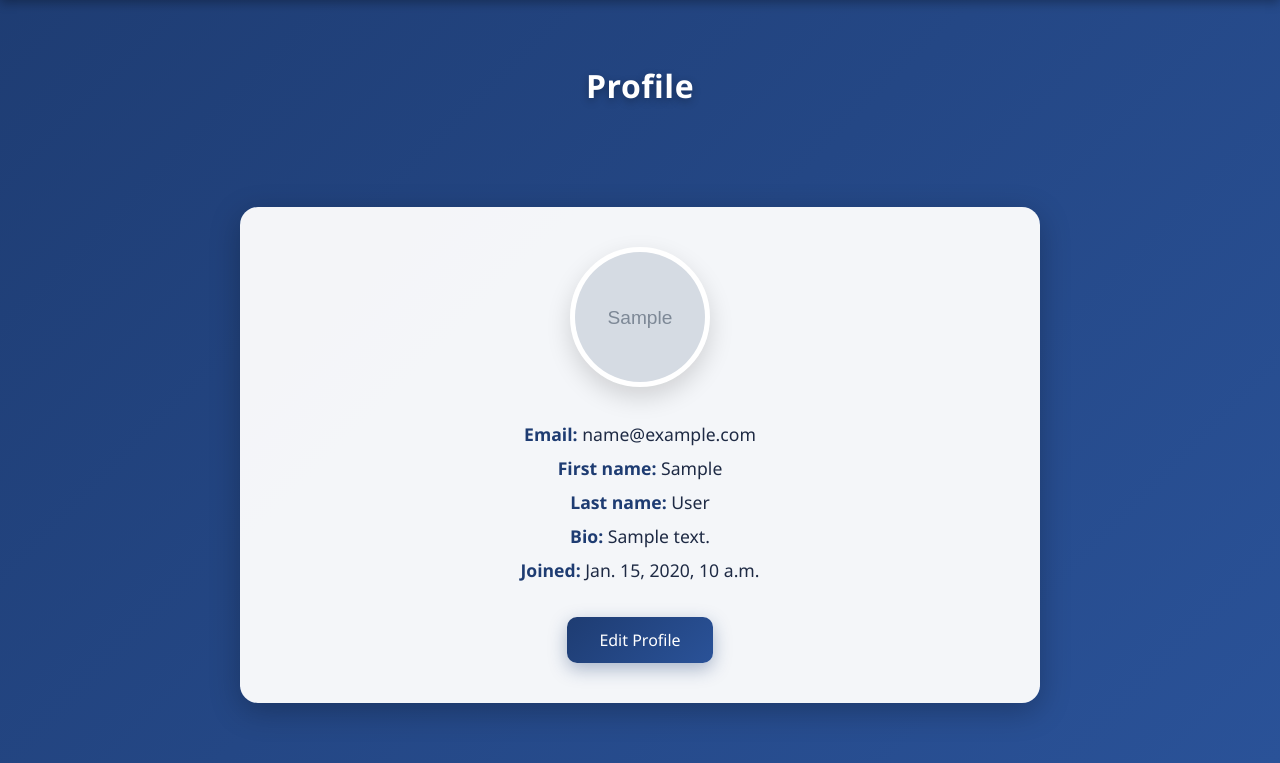
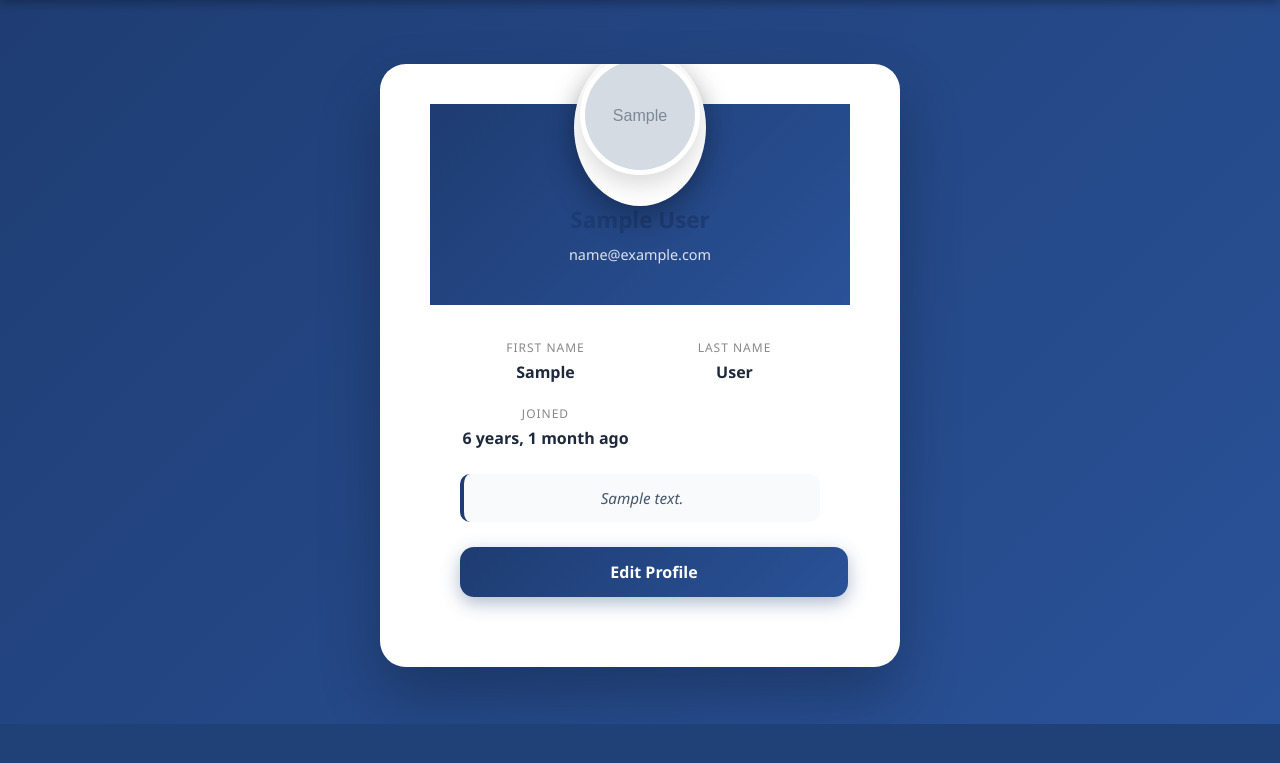
Before and after one commit to Mohammadiaa/-django-todo-cbv, a Django app: page /accounts/profile/ in a window 1280 px wide. Shown: the part 76-839 px from the top of the page. After the commit the page ends 800 px from the top, so only its background shows below. Run offline with Django 5.2, Linux system fonts and the light colour scheme; a user stored in the database is signed in; tables that the repository leaves empty hold one stand-in row (values such as "Sample post"); grey boxes marked "Sample" are stand-in pictures.

Commit message:
Improve profile page UI and display join date using natural time

```diff
--- a/accounts/views.py
+++ b/accounts/views.py
@@ -1,8 +1,9 @@
 from django.shortcuts import render
 from django.views.generic import TemplateView
+from django.contrib.auth.mixins import LoginRequiredMixin
 # Create your views here.
 
-class ProfileView(TemplateView):
+class ProfileView(LoginRequiredMixin,TemplateView):
     template_name = "profile/profile.html"
 
 class EditProfileView(TemplateView):
--- a/core/settings.py
+++ b/core/settings.py
@@ -38,7 +38,8 @@ INSTALLED_APPS = [
     "django.contrib.messages",
     "django.contrib.staticfiles",
     "accounts",
-    "tasks"
+    "tasks",
+    'django.contrib.humanize',
 ]
 
 MIDDLEWARE = [
--- a/static/css/style.css
+++ b/static/css/style.css
@@ -888,3 +888,108 @@ body {
   color: #2c4c84;
   font-weight: 600;
 }
+
+.profile-container {
+  min-height: 85vh;
+  display: flex;
+  justify-content: center;
+  align-items: center;
+}
+
+.profile-card {
+  width: 420px;
+  border-radius: 26px;
+  overflow: hidden;
+  background: #fff;
+  box-shadow: 0 30px 60px rgba(0,0,0,0.25);
+}
+
+.profile-header {
+  background: linear-gradient(135deg, #1e3c72, #2a5298);
+  padding: 70px 20px 40px;
+  text-align: center;
+  color: white;
+  position: relative;
+}
+
+.avatar-wrapper {
+  position: absolute;
+  top: -55px;
+  left: 50%;
+  transform: translateX(-50%);
+  background: white;
+  padding: 6px;
+  border-radius: 50%;
+  box-shadow: 0 12px 30px rgba(0,0,0,0.3);
+}
+
+.profile-avatar {
+  width: 110px;
+  height: 110px;
+  border-radius: 50%;
+  object-fit: cover;
+}
+
+.profile-name {
+  margin-top: 30px;
+  font-size: 1.4rem;
+  font-weight: 700;
+}
+
+.profile-email {
+  font-size: 0.9rem;
+  opacity: 0.85;
+}
+
+.profile-body {
+  padding: 30px;
+}
+
+.info-grid {
+  display: grid;
+  grid-template-columns: repeat(2, 1fr);
+  gap: 18px;
+  margin-bottom: 25px;
+}
+
+.info-grid span {
+  font-size: 0.75rem;
+  text-transform: uppercase;
+  letter-spacing: 1px;
+  color: #888;
+}
+
+.info-grid strong {
+  display: block;
+  font-size: 1rem;
+  color: #1e293b;
+  margin-top: 4px;
+}
+
+.profile-bio {
+  background: #f8fafc;
+  border-left: 4px solid #1e3c72;
+  padding: 14px;
+  border-radius: 10px;
+  font-size: 0.95rem;
+  color: #475569;
+  margin-bottom: 25px;
+}
+
+.edit-btn {
+  display: block;
+  width: 100%;
+  text-align: center;
+  background: linear-gradient(135deg, #1e3c72, #2a5298);
+  color: white;
+  padding: 14px;
+  border-radius: 14px;
+  font-weight: 600;
+  text-decoration: none;
+  transition: 0.3s;
+}
+
+.edit-btn:hover {
+  transform: translateY(-3px);
+  box-shadow: 0 10px 25px rgba(30,60,114,0.5);
+}
--- a/templates/profile/profile.html
+++ b/templates/profile/profile.html
@@ -1,36 +1,49 @@
 {% extends 'base.html' %}
 {% load static %}
 {% block content %}
-
+{% load humanize %}
 
 <div class="profile-container">
-  <h3 class="profile-title">Profile</h3>
+  <div class="profile-card">
 
-  <div class="card profile-card">
+    <div class="profile-header">
+      <div class="avatar-wrapper">
+        <img src="{{ user.profile.avatar.url }}" class="profile-avatar">
+      </div>
+      <h2 class="profile-name">{{ user.profile.first_name }} {{ user.profile.last_name }}</h2>
+      <span class="profile-email">{{ user.email }}</span>
+    </div>
 
-    <!-- Avatar -->
-    {% if user.profile.avatar %}
-      <img src="{{ user.profile.avatar.url }}" class="profile-avatar">
-    {% else %}
-      <img src="{% static 'avatar.png' %}" class="profile-avatar">
-    {% endif %}
+    <div class="profile-body">
 
-
-    <div class="profile-info">
-      <p><strong>Email:</strong> {{ user.email }}</p>
-      <p><strong>First name:</strong> {{ user.profile.first_name }}</p>
-      <p><strong>Last name:</strong> {{ user.profile.last_name }}</p>
+      <div class="info-grid">
+        <div>
+          <span>First name</span>
+          <strong>{{ user.profile.first_name }}</strong>
+        </div>
+        <div>
+          <span>Last name</span>
+          <strong>{{ user.profile.last_name }}</strong>
+        </div>
+        <div>
+          <span>Joined</span>
+          <strong>{{ user.profile.created_at|naturaltime }}</strong>
+        </div>
+      </div>
 
       {% if user.profile.bio %}
-        <p><strong>Bio:</strong> {{ user.profile.bio }}</p>
+      <div class="profile-bio">
+        {{ user.profile.bio }}
+      </div>
       {% endif %}
 
-      <p><strong>Joined:</strong> {{ user.profile.created_at }}</p>
+      <a href="{% url 'accounts:edit_profile' %}" class="edit-btn">
+        Edit Profile
+      </a>
+
     </div>
-
-    <a href="{% url "accounts:edit_profile" %}" class="btn edit-btn">Edit Profile</a>
-
   </div>
 </div>
 
+
 {% endblock %}
```
